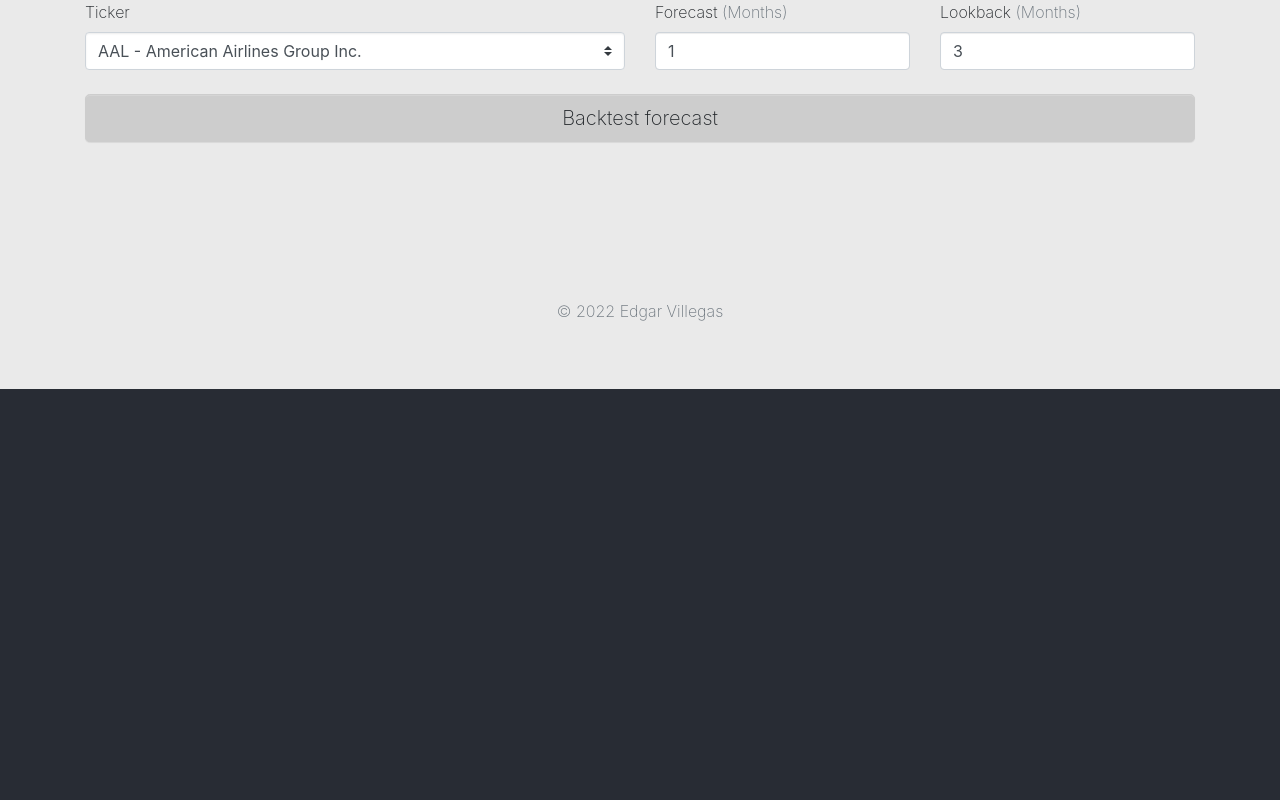
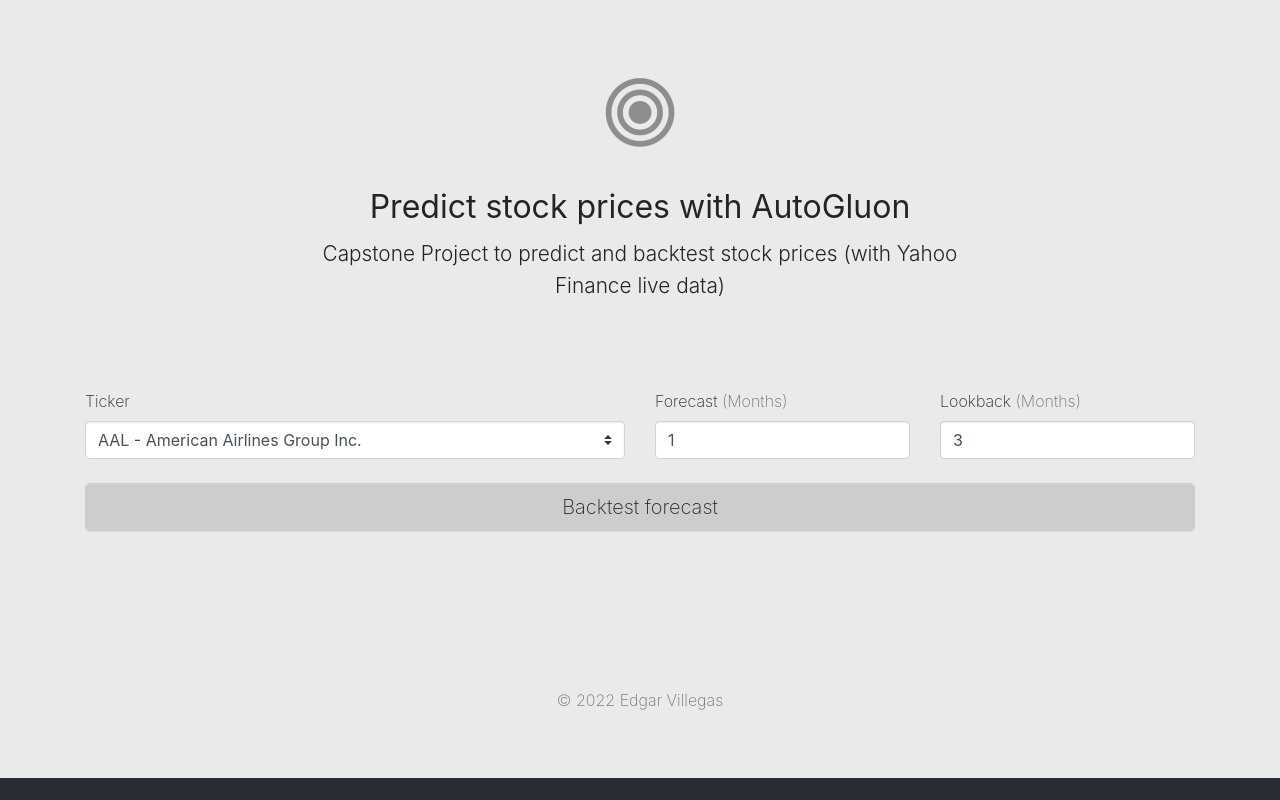
Before and after one commit to edgarinvillegas/my-ml-playground, a React (Create React App) app in the folder machine-learning-engineering/prj-capstone-stocks/react-web-ui/: page / in a window 1280 px wide. Built offline with nearby package versions, Linux system fonts and the light colour scheme.

Commit message:
feat: Removed mocks. RC1

```diff
--- a/machine-learning-engineering/prj-capstone-stocks/react-web-ui/src/components/Chart.js
+++ b/machine-learning-engineering/prj-capstone-stocks/react-web-ui/src/components/Chart.js
@@ -54,7 +54,7 @@
     y.domain([miny - 0.5 * rangey, maxy + 0.5 * rangey ])
 
     // Chart title
-    g.append("text").attr("x", width / 2).attr("y", 0)
+    g.append("text").attr("x", width / 2 - 70).attr("y", 0)
         .text(`${ticker} prices`)
         .style("font-size", "16px")
         .style("font-weight", 'bold')
--- a/machine-learning-engineering/prj-capstone-stocks/react-web-ui/src/components/Main.js
+++ b/machine-learning-engineering/prj-capstone-stocks/react-web-ui/src/components/Main.js
@@ -129,9 +129,9 @@
   // useEffect(loadData, [])
   return (
       <div className="bg-light">
-          {/*<Header />*/}
+          <Header />
           <div className="">
-              <Form onSubmit={MOCK_submitHandler}/>
+              <Form onSubmit={submitHandler}/>
           </div>
           <div className="py-3">
               {trainingJobName && <Progress
@@ -245,7 +245,7 @@
               <div className="text-center col-md-7 mx-auto">
                 <i className="fa d-block fa-bullseye fa-5x mb-4 text-info" />
                 <h2><b>Predict stock prices with AutoGluon</b></h2>
-                <p className="lead">Capstone Project to predict and backtest stock prices (data comes live from Yahoo Finance)</p>
+                <p className="lead">Capstone Project to predict and backtest stock prices (with Yahoo Finance live data)</p>
               </div>
             </div>
           </div>
```
